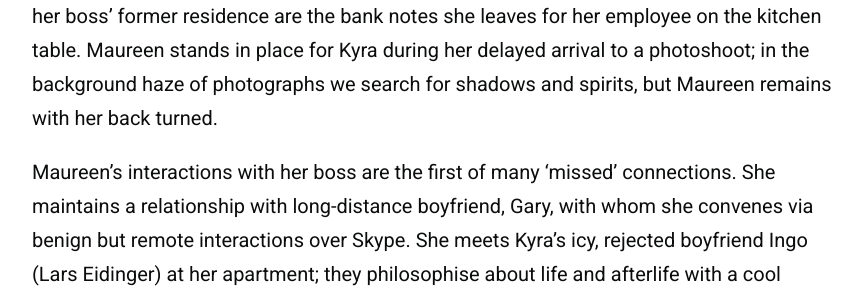
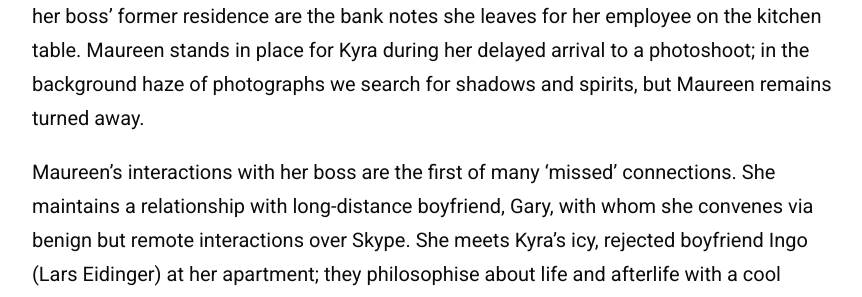
Before and after one commit to zoeurl/zoedowney.github.io, a Jekyll site: the page built from _posts/2023-12-08-personal-shopper.md, in a window 1280 px wide and 900 px high, scrolled down 1410 px. Shown: the part 426-723 px from the top of the window, without its empty margins (208-1070 px from the left). Built offline with Jekyll 4.4.1, drawn with Linux system fonts in a browser that asks for light colours; some of the changed text lies outside the part shown.

Commit message:
Update 2023-12-08-personal-shopper.md

```diff
--- a/_posts/2023-12-08-personal-shopper.md
+++ b/_posts/2023-12-08-personal-shopper.md
@@ -14,7 +14,7 @@
 
 I’m a fan of media that abides by current technological habits. Maureen orders a Klint [book](https://www.amazon.co.uk/Hilma-Af-Klint-David-Lomas/dp/3775734899/ref=sr_1_1?crid=3EECI1DAZPFCG&keywords=hilma+af+klint+a+pioneer+of+abstraction&qid=1700658419&sprefix=hilma+af+klint+a+pioneer+of+abstraction%2Caps%2C99&sr=8-1) online and is pictured watching YouTube videos about the artist on the métro. (She tucks her earphone cables under her sweater so that the buds aren't yanked out during transit.) A pivotal setpiece hinges on an exchange of back-and-forth texting with an unknown number that on paper might not intrigue, but in play works as an eerie force driving plot and tension. A technological instance that later incriminates Maureen is a midnight googling session on her boss’ laptop. Corporeal or ethereal — everything that once was leaves a trace.
 
-In daylight hours Maureen works as the titular personal shopper. She is another in a line-up of Assayas characters who live on the fringe of celebrity (see: [_Clouds of Sils Maria_](https://www.theguardian.com/film/2015/may/17/clouds-of-sils-maria-review-juliette-binoche), also starring Stewart as assistant to the stars). Maureen’s occupation and relationships are surface-level distractions that deny her access to communication with Lewis from _the beyond_ — and subsequently the closure she desires. Waiting for his signal is the unrested obsession that holds her in Paris, 'doing bullshit that doesn't interest [her], and it keeps [her] from what does'. Maureen's day-to-day is defined by superficial tasks undertaken for intolerable influencer boss Kyra (Nora von Waldstätten). She bikes around the metropolis collecting fashion items for the shallow star. Rarely home when she drops by, indicators of her boss’ former residence are the bank notes she leaves for her employee on the kitchen table. Maureen stands in place for Kyra during her delayed arrival to a photoshoot; in the background haze of photographs we search for shadows and spirits, but Maureen remains with her back turned.
+In daylight hours Maureen works as the titular personal shopper. She is another in a line-up of Assayas characters who live on the fringe of celebrity (see: [_Clouds of Sils Maria_](https://www.theguardian.com/film/2015/may/17/clouds-of-sils-maria-review-juliette-binoche), also starring Stewart as assistant to the stars). Maureen’s occupation and relationships are surface-level distractions that deny her access to communication with Lewis from _the beyond_ — and subsequently the closure she desires. Waiting for his signal is the unrested obsession that holds her in Paris, 'doing bullshit that doesn't interest [her], and it keeps [her] from what does'. Maureen's day-to-day is defined by superficial tasks undertaken for intolerable influencer boss Kyra (Nora von Waldstätten). She bikes around the metropolis collecting fashion items for the shallow star. Rarely home when she drops by, indicators of her boss’ former residence are the bank notes she leaves for her employee on the kitchen table. Maureen stands in place for Kyra during her delayed arrival to a photoshoot; in the background haze of photographs we search for shadows and spirits, but Maureen remains turned away.
 
 Maureen’s interactions with her boss are the first of many ‘missed’ connections. She maintains a relationship with long-distance boyfriend, Gary, with whom she convenes via benign but remote interactions over Skype. She meets Kyra’s icy, rejected boyfriend Ingo (Lars Eidinger) at her apartment; they philosophise about life and afterlife with a cool detachment. Later, Maureen communes in hotel rooms at the invitation of her mystery texter, but they never show. Through messenger she confesses to them that she tries on her boss’ clothes without permission; they type back, ‘Why are you telling me?’
 
```
